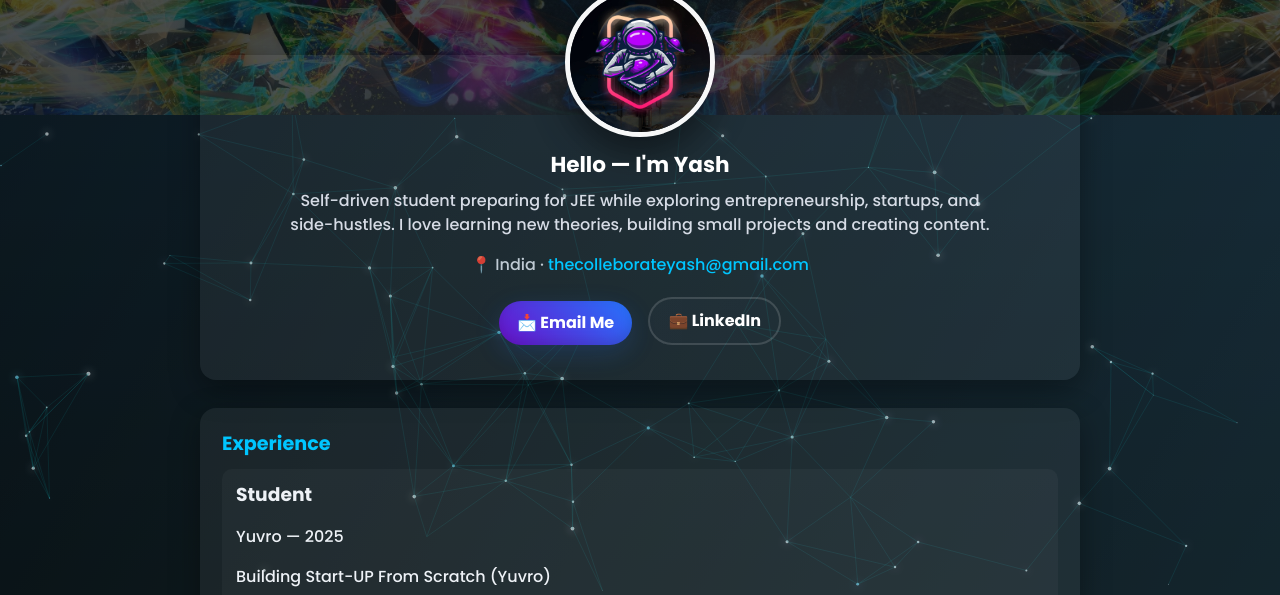
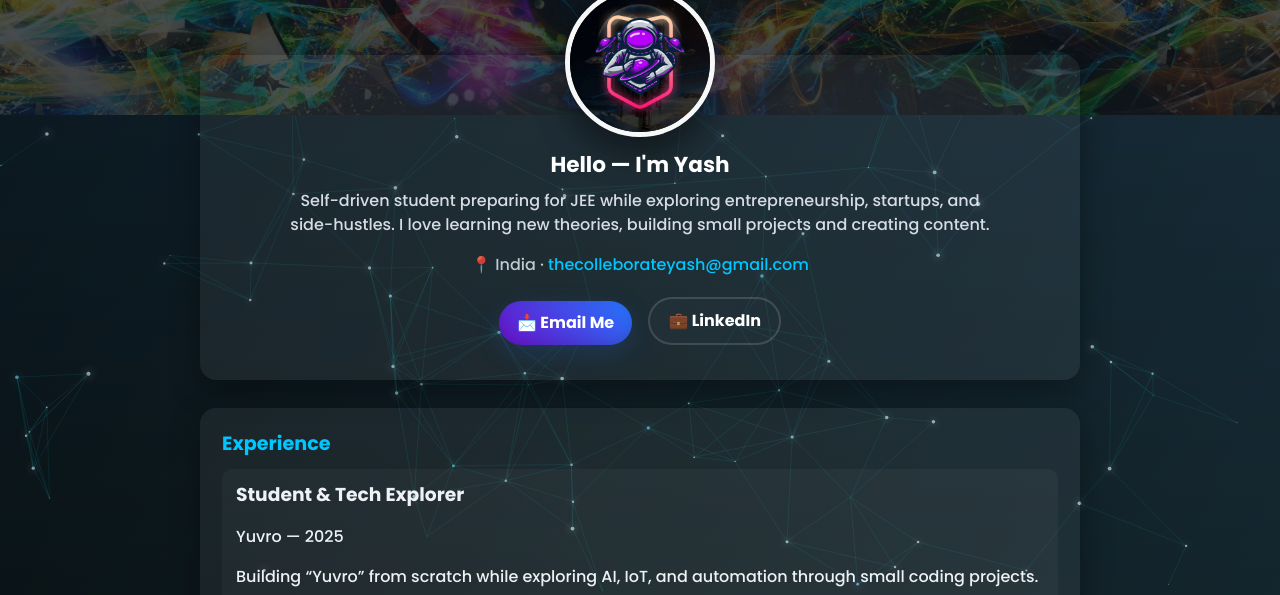
Before and after one commit to SupremeYash/TheYashPortfolio, a plain HTML site: page index.html in a window 1280 px wide. Shown: the part 205-800 px from the top of the page. Drawn offline with Linux system fonts and the light colour scheme.

Commit message:
Update index.html

```diff
--- a/index.html
+++ b/index.html
@@ -42,9 +42,10 @@
     <section class="work reveal">
       <h2>Experience</h2>
       <div class="card">
-        <h3>Student</h3>
+        <h3>Student & Tech Explorer</h3>
         <p>Yuvro — 2025</p>
-        <p>Building Start-UP From Scratch (Yuvro)</p>
+        <p>Building “Yuvro” from scratch while exploring AI, IoT, and automation through small coding projects.
+        </p>
       </div>
 
       <div class="card">
```
